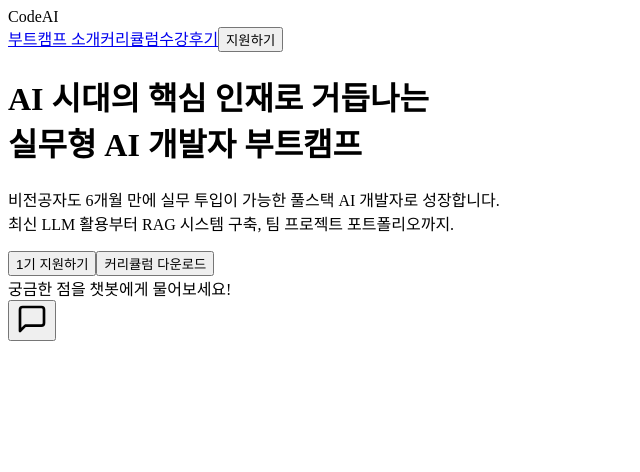
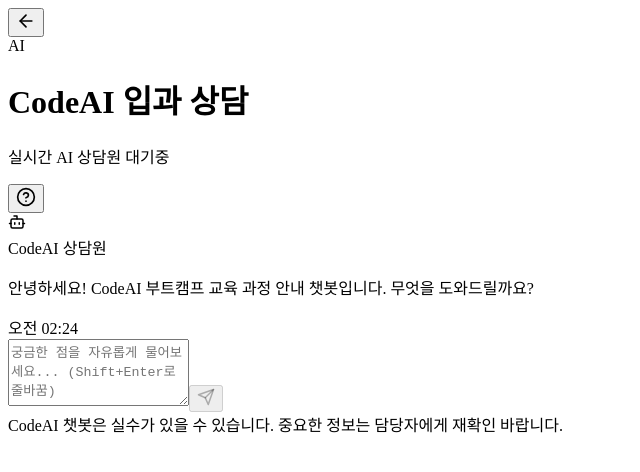
Before and after one commit to junseok-dev/document-chatbot_practice, a React (Vite) app in the folder frontend/: page / in a window 1280 px wide. Shown: the top 472 px of the page, without its empty margins (0-640 px from the left). Built offline with nearby package versions, Linux system fonts and the light colour scheme; no server answers; the HTML template or start-up script is replaced by a standard one.

Commit message:
"feat: 챗봇 페이지를 메인으로 변경"

```diff
--- a/frontend/src/App.tsx
+++ b/frontend/src/App.tsx
@@ -1,5 +1,4 @@
 import { BrowserRouter, Routes, Route } from 'react-router-dom'
-import HomePage from './pages/HomePage'
 import ChatPage from './pages/ChatPage'
 import AdminPage from './pages/AdminPage'
 import AdminSessionPage from './pages/AdminSessionPage'
@@ -8,8 +7,7 @@
   return (
     <BrowserRouter>
       <Routes>
-        <Route path="/" element={<HomePage />} />
-        <Route path="/chat" element={<ChatPage />} />
+        <Route path="/" element={<ChatPage />} />
         <Route path="/admin" element={<AdminPage />} />
         <Route path="/admin/sessions/:sessionId" element={<AdminSessionPage />} />
       </Routes>
```
